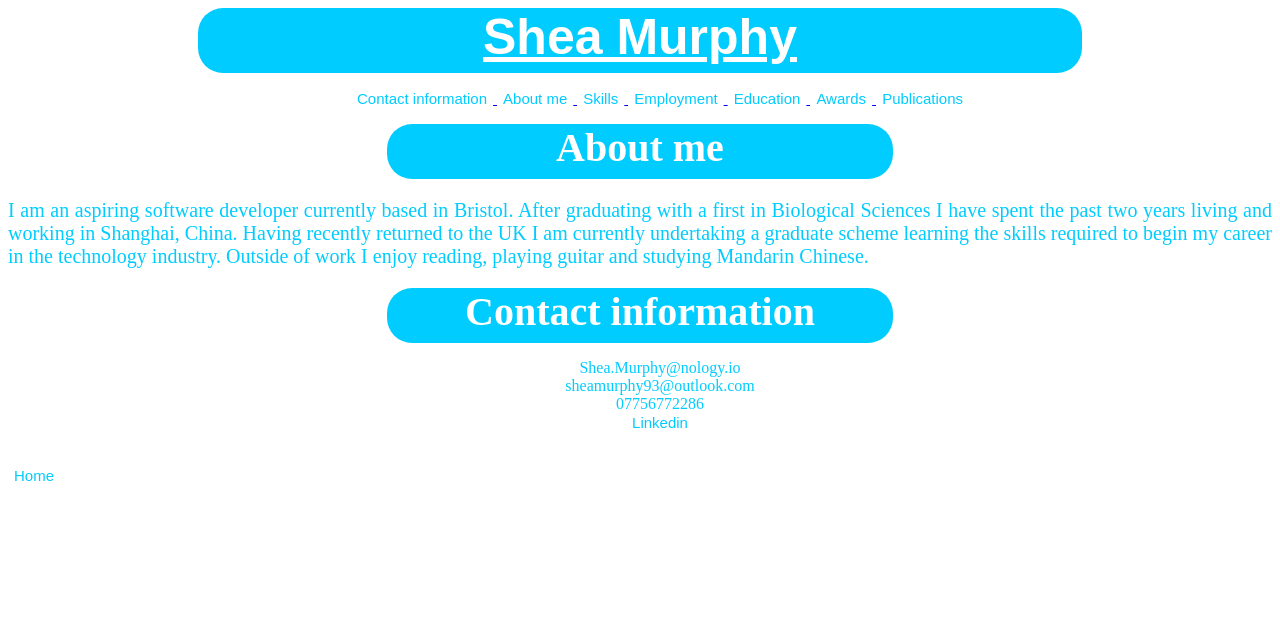
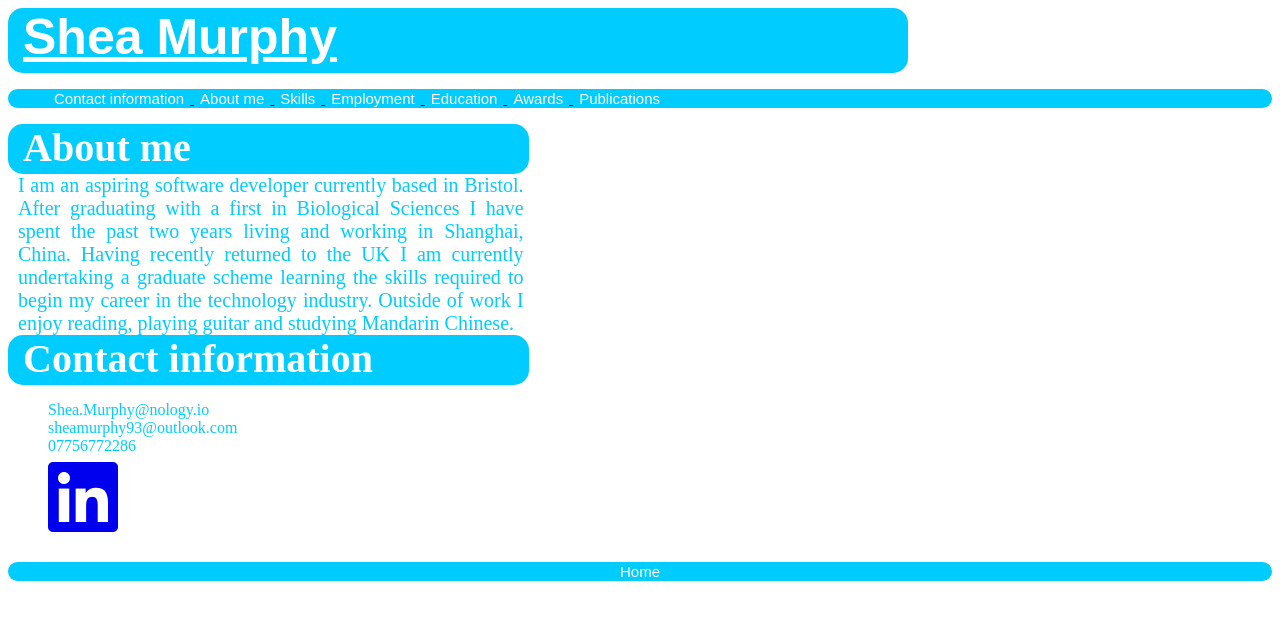
Before and after one commit to Emmanuelnology/CV, a PHP site: page /shea/index.html in a window 1280 px wide. Shown: the top 620 px of the page. Run offline with PHP 8.4, Linux system fonts and the light colour scheme; some libraries are stand-ins or nearby versions.

Commit message:
Altered layout to left float and formatted header styles

```diff
--- a/shea/index.html
+++ b/shea/index.html
@@ -1,17 +1,18 @@
 <!DOCTYPE html>
 <html>
-<!-- By Shea Murphy  -->
-
 <head>
     <title>Shea Murphy</title>
     <link href="https://fonts.googleapis.com/css?family=Open+Sans" rel="stylesheet">
     <link href="styles.css" type="text/css" rel="stylesheet">
+    <link rel="stylesheet" href="https://use.fontawesome.com/releases/v5.4.1/css/all.css" integrity="sha384-5sAR7xN1Nv6T6+dT2mhtzEpVJvfS3NScPQTrOxhwjIuvcA67KV2R5Jz6kr4abQsz" crossorigin="anonymous">
 </head>
 
 <body>
+    <header>
         <h1>Shea Murphy </h1>
         <nav>
             <section>
+                <div class="navbnnr">
                     <ul id="navbttns">
                         <li>
                             <a href="contact information/">
@@ -49,12 +50,14 @@
                             </a>
                         </li>
                     </ul>
+                </div>
             </section>
         </nav>
+    </header>
     <main>
         <section>
             <h2>About me</h2>
-                <p class="content">
+            <p class="aboutme">
                 I am an aspiring software developer currently based
                 in Bristol. After graduating with a first in Biological
                 Sciences I have spent the past two years living and
@@ -65,22 +68,25 @@
                 and studying Mandarin Chinese.
             </p>
         </section>
-        <section>
+        <section class="contact">
             <h2>Contact information</h2>
             <ul id="infolist">
                 <li>Shea.Murphy@nology.io</li>
                 <li>sheamurphy93@outlook.com</li>
                 <li>07756772286</li>
-                <li>
+                <li class="lnkdinicon">
                     <a href="https://www.linkedin.com/in/sheamurphy/" id="lnkdinbtn">
-                        <button>Linkedin</button>
+                        <i class="fab fa-linkedin"></i>
                     </a>
                 </li>
             </ul>
         </section>
-        <br>
-        <nav><a href="/" id="hmelnk"><button>Home</button></a></nav>
     </main>
+    <footer>
+            <a href="/" id="hmelnk">
+                <button>Home</button>
+            </a>
+    </footer>
 </body>
 
 </html>
--- a/shea/styles.css
+++ b/shea/styles.css
@@ -1,10 +1,45 @@
+*{
+    border-radius: 15px;
+}
+
 body{
     text-align: justify;
     background-color: white;
     color: #00ccff;
  }
+
+ .navbnnr{
+    background-color: #00ccff;
+    border-radius: 15px;
+}
+
+.navbnnr{
+    background-color: #00ccff;
+    border-radius: 15px;
+}
+
+#navbttns li{
+    display: inline;
+    background-color: #00ccff;
+    text-align: center;
+}
+
+button{
+    color: #FFF;
+    background-color: #00ccff;
+    border: none;
+    text-decoration: none;
+    font-size: 15px;
+    border-radius: 15px;
+}
+
+button:hover{
+    background: white;
+    color: #00ccff;
+    cursor: pointer;
+}
+
  h1{
-
      font-family: sans-serif;
      font-size: 50px;
      text-decoration: underline;
@@ -12,46 +47,48 @@ body{
      background-color: #00ccff;
      width: 70%;
      height: 65px;
-     text-align: center;
-     border-radius: 25px;
-     margin: 0 0 0 15%;
+     text-align: left;
+     border-radius: 15px;
+     margin: 0 0 0 0;
+     padding: 0 0 0 15px;
  }
+
  h2{
      color: #fff;
      background-color: #00ccff;
      width: 40%;
-     height: 55px;
-     text-align: center;
-     border-radius: 25px;
+     height: 50px;
+     text-align: left;
+     border-radius: 15px;
      font-size: 40px;
-     margin: 0 0 0 30%;
+     margin: 0 0 0 0;
+     padding: 0 0 0 15px;
  }
- .content{
+
+ .aboutme{
      font-size: 20px;
+     width: 40%;
+     float: left;
+     margin: 0 0 0 10px;
+ }
+
+ .contact{
+     clear: left;
  }
 
  .wrap{
      text-align: center;
  }
 
- button{
-     background: white;
-     color: #00ccff;
-     border: none;
-     text-decoration: none;
-     font-size: 15px;
- }
-
- button:hover{
-     color: blue;
-     cursor: pointer;
- }
-
 ul {
     list-style-type: none;
-    text-align: center;
+    margin: none;
 }
 
-#navbttns li{
-    display: inline;
+.lnkdinicon{
+    font-size: 5em;
 }
+
+#hmelnk button{
+    width: 100%;
+}
```
Lines whose indentation alone changed are shown as unchanged.
